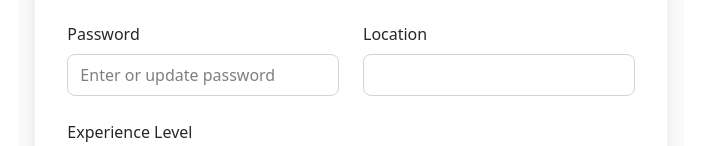
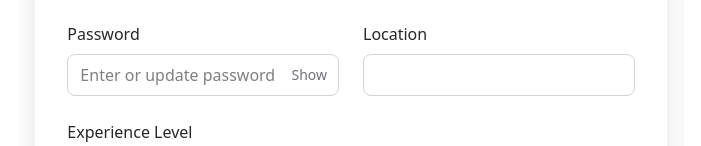
Before and after one commit to minh-hahaha/Recruit.me, a Next.js app in the folder recruit.me/: page /applicant/edit in a window 1280 px wide. Shown: the part 621-767 px from the top of the page, without its empty margins (289-990 px from the left). Built offline with nearby package versions, Linux system fonts and the light colour scheme.

Commit message:
S3 Link Added and Completed.

```diff
--- a/recruit.me/src/app/applicant/edit/page.tsx
+++ b/recruit.me/src/app/applicant/edit/page.tsx
@@ -34,6 +34,7 @@
   const [name, setName] = useState("");
   const [email, setEmail] = useState("");
   const [password, setPassword] = useState("");
+  const [showPassword, setShowPassword] = useState(false);
   const [location, setLocation] = useState("");
   const [experienceLevel, setExperienceLevel] = useState("");
   const [availableSkills, setAvailableSkills] = useState<Skill[]>([]);
@@ -223,13 +224,22 @@
 
           <label className="flex flex-col">
             <span className="mb-2 font-medium text-zinc-800 dark:text-zinc-200">Password</span>
+            <div className="relative">
               <input
                 className="w-full border border-zinc-300 dark:border-zinc-700 bg-white dark:bg-zinc-800 text-black dark:text-white rounded-lg px-3 py-2 focus:outline-none focus:ring-2 focus:ring-blue-600 transition"
-              type="password"
+                type={showPassword ? "text" : "password"}
                 value={password}
                 onChange={(e) => setPassword(e.target.value)}
                 placeholder="Enter or update password"
               />
+              <button
+                  type="button"
+                  onClick={() => setShowPassword(!showPassword)}
+                  className="absolute inset-y-0 right-3 flex items-center text-sm text-zinc-500 dark:text-zinc-400 hover:text-blue-600"
+              >
+                {showPassword ? "Hide" : "Show"}
+              </button>
+            </div>
           </label>
 
           <label className="flex flex-col">
```
Also changed, not shown: 1 other file (tests, documents, lock files or other folders). Lines whose indentation alone changed are shown as unchanged.
